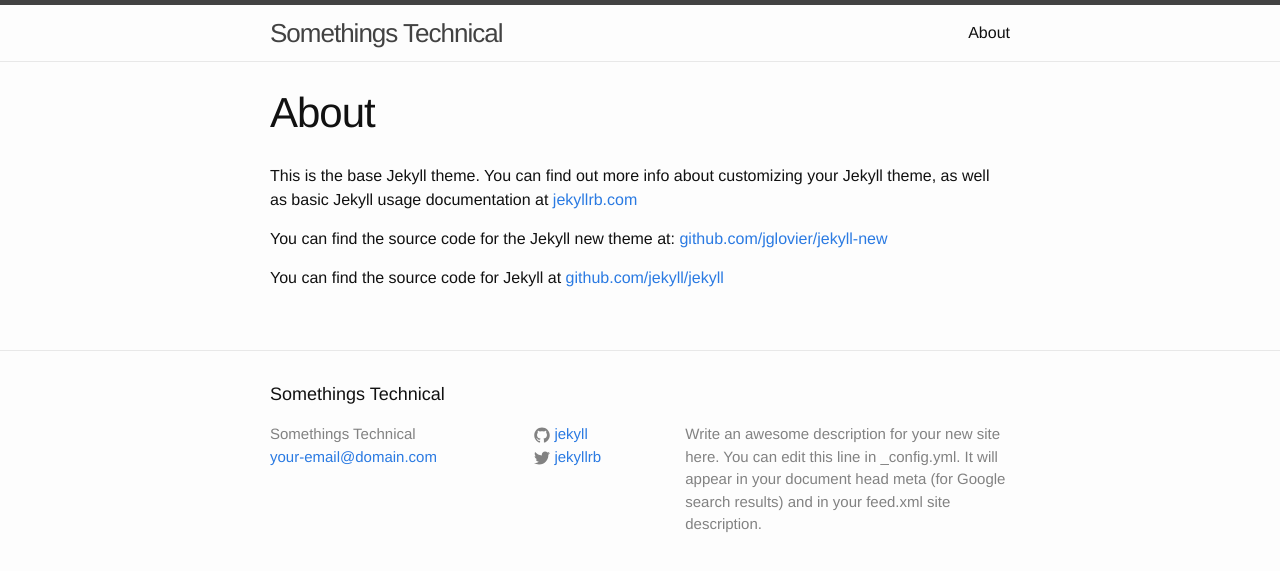
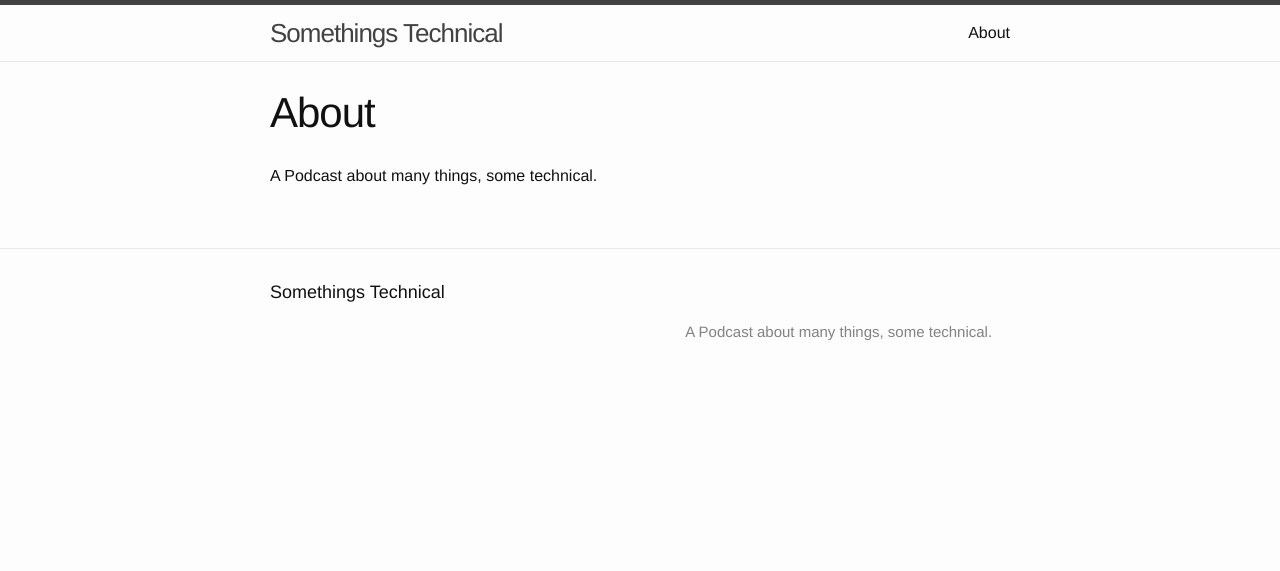
Before and after one commit to somethingstechnical/somethingstechnical.github.io, a Jekyll site: the page built from about.md, in a window 1280 px wide. Shown: the top 571 px of the page. Built offline with Jekyll 4.4.1, drawn with Linux system fonts in a browser that asks for light colours.

Commit message:
Add basic content
* Comment out email
* Comment out github account
* Comment out twitter link

```diff
--- a/_config.yml
+++ b/_config.yml
@@ -2,9 +2,7 @@
 title: Somethings Technical
 email: your-email@domain.com
 description: > # this means to ignore newlines until "baseurl:"
-  Write an awesome description for your new site here. You can edit this
-  line in _config.yml. It will appear in your document head meta (for
-  Google search results) and in your feed.xml site description.
+  A Podcast about many things, some technical.
 baseurl: "" # the subpath of your site, e.g. /blog/
 url: "http://yourdomain.com" # the base hostname & protocol for your site
 twitter_username: jekyllrb
--- a/_includes/footer.html
+++ b/_includes/footer.html
@@ -6,15 +6,15 @@
 
     <div class="footer-col-wrapper">
       <div class="footer-col  footer-col-1">
-        <ul class="contact-list">
+        <!-- <ul class="contact-list">
           <li>{{ site.title }}</li>
           <li><a href="mailto:{{ site.email }}">{{ site.email }}</a></li>
-        </ul>
+        </ul> -->
       </div>
 
       <div class="footer-col  footer-col-2">
         <ul class="social-media-list">
-          {% if site.github_username %}
+          <!-- {% if site.github_username %}
           <li>
             <a href="https://github.com/{{ site.github_username }}">
               <span class="icon  icon--github">
@@ -26,9 +26,9 @@
               <span class="username">{{ site.github_username }}</span>
             </a>
           </li>
-          {% endif %}
+          {% endif %} -->
 
-          {% if site.twitter_username %}
+          <!-- {% if site.twitter_username %}
           <li>
             <a href="https://twitter.com/{{ site.twitter_username }}">
               <span class="icon  icon--twitter">
@@ -41,7 +41,7 @@
               <span class="username">{{ site.twitter_username }}</span>
             </a>
           </li>
-          {% endif %}
+          {% endif %} -->
         </ul>
       </div>
 
--- a/about.md
+++ b/about.md
@@ -4,8 +4,4 @@ title: About
 permalink: /about/
 ---
 
-This is the base Jekyll theme. You can find out more info about customizing your Jekyll theme, as well as basic Jekyll usage documentation at [jekyllrb.com](http://jekyllrb.com/)
-
-You can find the source code for the Jekyll new theme at: [github.com/jglovier/jekyll-new](https://github.com/jglovier/jekyll-new)
-
-You can find the source code for Jekyll at [github.com/jekyll/jekyll](https://github.com/jekyll/jekyll)
+A Podcast about many things, some technical.
```
